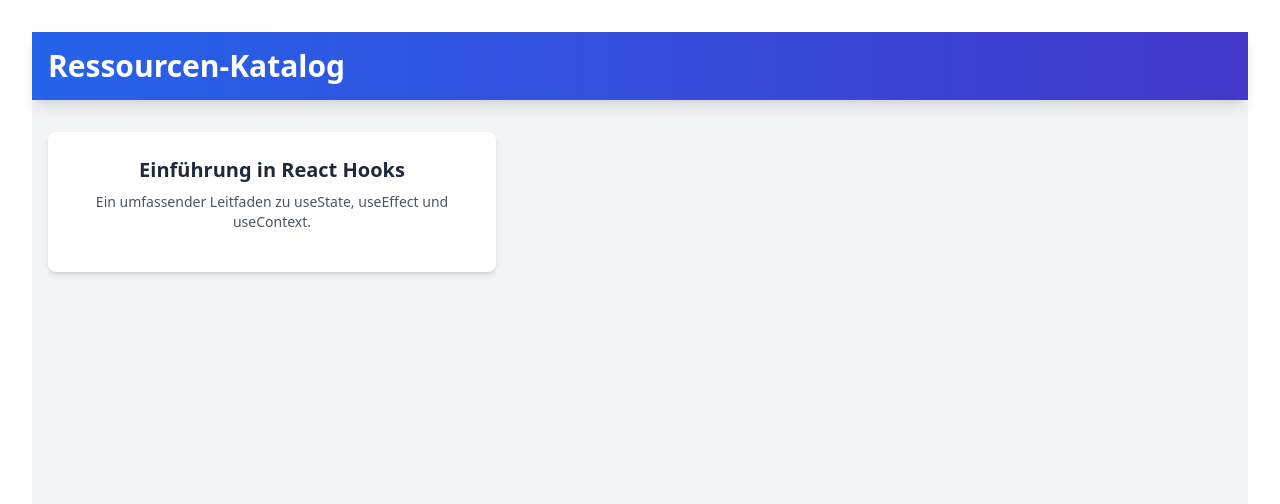
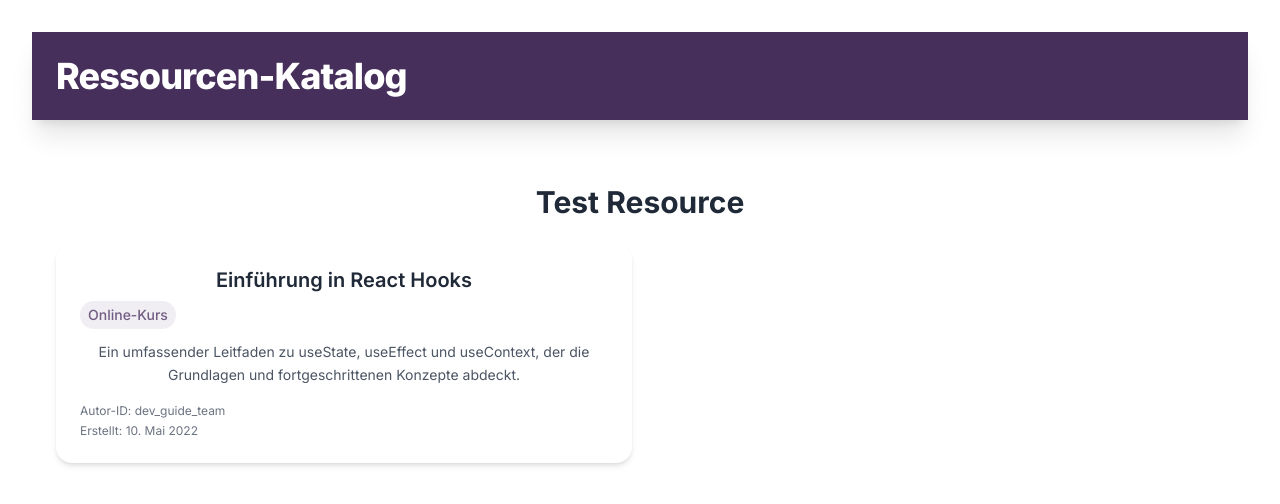
Before and after one commit to Maik28114/resource-catalog-ui, a React (Vite) app: page / in a window 1280 px wide. Shown: the top 504 px of the page. Built offline with nearby package versions, Linux system fonts and the light colour scheme.

Commit message:
feat(UI-104): Vereinfachtes ResourceCard Layout mit neuen Feldern und elegantem Design erstellt

```diff
--- a/src/App.jsx
+++ b/src/App.jsx
@@ -4,26 +4,26 @@ import ResourceCard from './components/ResourceCard.jsx'
 function App() {
 
   const dummyResource = {
-    id: 1,
+    id: '1',
     title: 'Einführung in React Hooks',
-    description: 'Ein umfassender Leitfaden zu useState, useEffect und useContext.'
+    type: 'Online-Kurs',
+    description: 'Ein umfassender Leitfaden zu useState, useEffect und useContext, der die Grundlagen und fortgeschrittenen Konzepte abdeckt.',
+    authorId: 'dev_guide_team',
+    createdAt: '2022-05-10T08:00:00Z',
   };
 
   return (
-      <div className="min-h-screen bg-gray-100 font-sans antialiased">
-        <header className="bg-gradient-to-r from-blue-600 to-indigo-700 p-4 shadow-lg">
-          <div className="container mx-auto flex justify-between items-center">
-            <h1 className="text-3xl font-extrabold text-white">
-              Ressourcen-Katalog
-            </h1 >
-            <nav>
-              {/* Hier kommt spaeter das Menu. */}
-            </nav>
+    <div className="min-h-screen bg-white font-sans antialiased">
+      <header className="bg-main-dark py-6 shadow-xl">
+        <div className="container mx-auto px-6 max-w-screen-xl flex justify-between items-center">
+          <h1 className="text-4xl font-extrabold text-white tracking-tight">Ressourcen-Katalog</h1>
+          <nav></nav>
         </div>
       </header>
 
-        <main className="container mx-auto p-4 mt-4">
-          <div className="max-w-md">
+      <main className="container mx-auto px-6 max-w-screen-xl py-8 mt-8">
+        <h2 className="text-3xl font-bold mb-6 text-gray-800"> Test Resource</h2>
+        <div className="max-w-xl">
           <ResourceCard resource={dummyResource} />
         </div>
       </main>
--- a/src/components/ResourceCard.jsx
+++ b/src/components/ResourceCard.jsx
@@ -5,10 +5,31 @@ const ResourceCard = ({ resource }) => {
         return null;
     }
 
+    const { id, title, type, description, authorId, createdAt } = resource;
+
+    const formattedDate = createdAt
+        ? new Date(createdAt).toLocaleDateString('de-DE', {
+            year: 'numeric',
+            month: 'long',
+            day: 'numeric'
+        })
+        : 'N/A';
+
     return (
-        <div className="bg-white p-6 rounded-lg shadow-md hover:shadow-xl transition-shadow duration-300">
-            <h2 className="text-xl font-semibold text-gray-800 mb-2">{resource.title}</h2>
-            <p className="text-gray-600 text-sm mb-4">{resource.description}</p>
+        <div className="bg-white p-6 rounded-2xl shadow-md hover:shadow-lg hover:-translate-y-1 transition-all duration-300 ease-in-out flex flex-col h-full cursor-pointer">
+            <h2 className="text-xl font-semibold text-gray-800 mb-2 leading-tight">{title}</h2>
+            {type && (
+                <span className="text-sm font-medium text-accent-light bg-accent-light/10 px-2 py-1 rounded-full self-start mb-3">{type}</span>
+            )}
+            <p className="text-gray-600 text-sm mb-4 flex-grow leading-relaxed">{description}</p>
+            <div className="text-xs text-gray-500 flex flex-col space-y-1 mt-auto">
+                {authorId &&
+                    <span className="flex items-center">Autor-ID: {authorId}</span>
+                }
+                {createdAt &&
+                    <span className="flex items-center">Erstellt: {formattedDate}</span>
+                }
+            </div>
         </div>
     );
 };
--- a/src/index.css
+++ b/src/index.css
@@ -1,3 +1,6 @@
+@import url('https://fonts.googleapis.com/css2?family=Inter:wght@300;400;500;600;700;800&display=swap');
+
+
 @tailwind base;
 @tailwind components;
 @tailwind utilities;
--- a/tailwind.config.js
+++ b/tailwind.config.js
@@ -1,4 +1,3 @@
-// tailwind.config.js
 /** @type {import('tailwindcss').Config} */
 export default {
   content: [
@@ -6,7 +5,19 @@ export default {
     "./src/**/*.{js,ts,jsx,tsx}",
   ],
   theme: {
-    extend: {},
+    extend: {
+      colors: {
+        'main-dark': '#472F5B',
+        'main-secondary': '#203732',
+        'accent-light': '#715C83',
+        'accent-dark': '#314641',
+        'highlight-light': '#8F79A1',
+        'highlight-dark': '#526863',
+      },
+      fontFamily: {
+        sans: ['Inter', 'system-ui', '-apple-system', 'BlinkMacSystemFont', 'Segoe UI', 'Roboto', 'Helvetica Neue', 'Arial', 'Noto Sans', 'sans-serif', 'Apple Color Emoji', 'Segoe UI Emoji', 'Segoe UI Symbol', 'Noto Color Emoji'],
+      }
+    },
   },
   plugins: [],
 }
```
Lines whose indentation alone changed are shown as unchanged.
